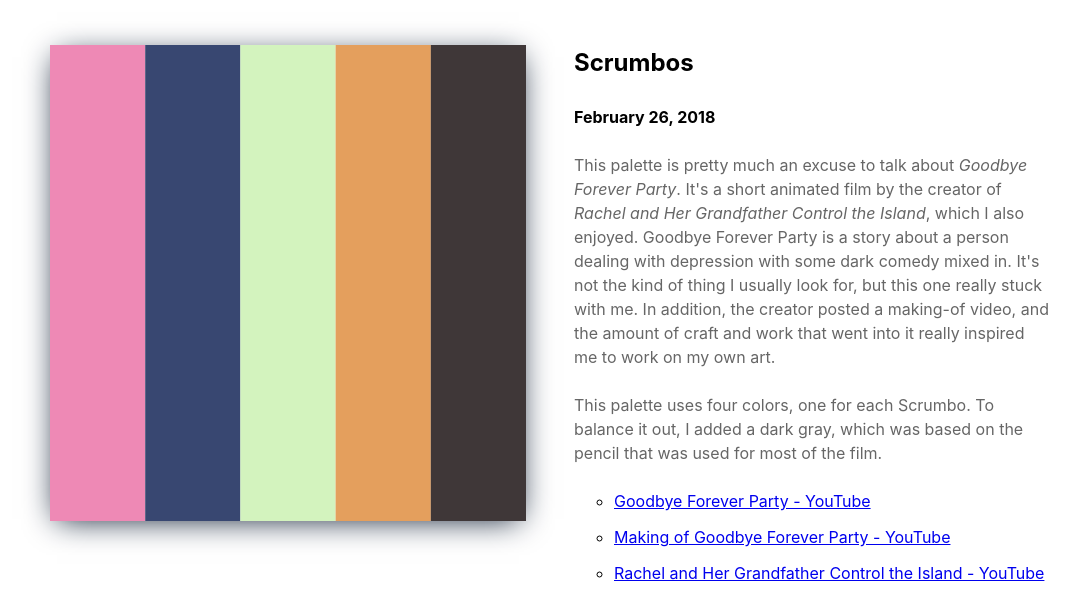
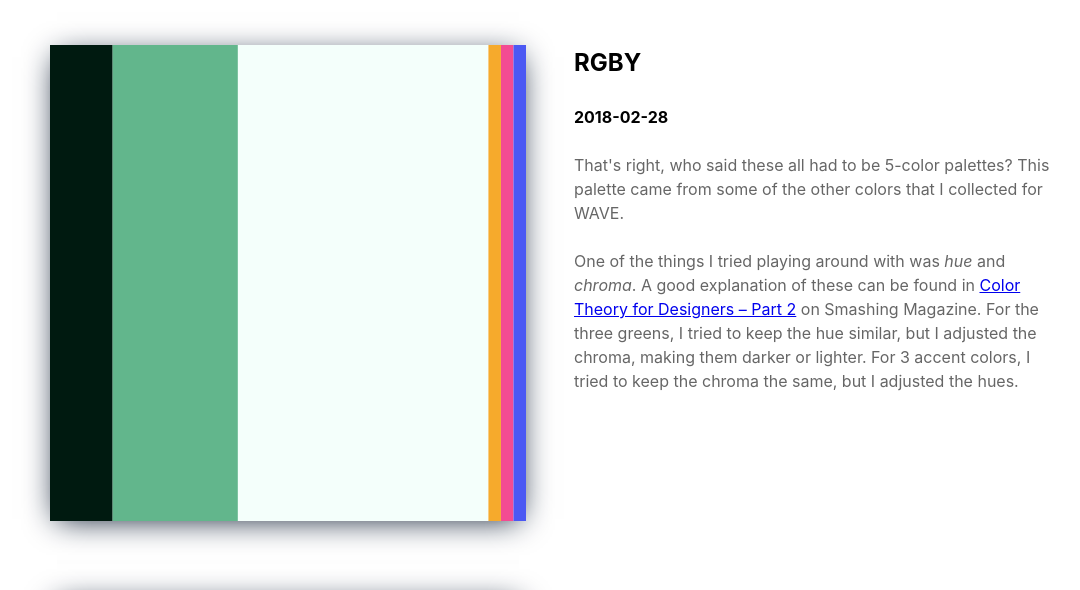
Before and after one commit to reccanti/gatsby-portfolio, a Gatsby site: page /colors in a window 1280 px wide. Shown: the part 210-800 px from the top of the page, without its empty margins (90-1170 px from the left). Built offline with nearby package versions, Linux system fonts and the light colour scheme; Gatsby itself is replaced by a stand-in of ours.

Commit message:
Add RGBY post
Adds a new post and updates the graphql so that it will always show
posts in the order of the date they were published in descending order.

```diff
--- /dev/null
+++ b/data/posts/RGBY.md
@@ -0,0 +1,28 @@
+---
+title: "RGBY"
+category: "Colors"
+date: "2018-02-28"
+colors:
+    -
+        color: "#001A10"
+        width: 5
+    -
+        color: "#62B68C"
+        width: 10
+    -
+        color: "#F4FFFB"
+        width: 20
+    -
+        color: "#F6AA2C"
+        width: 1
+    -
+        color: "#F34B92"
+        width: 1
+    -
+        color: "#4B58F3"
+        width: 1
+---
+
+That's right, who said these all had to be 5-color palettes? This palette came from some of the other colors that I collected for WAVE.
+
+One of the things I tried playing around with was _hue_ and _chroma_. A good explanation of these can be found in [Color Theory for Designers – Part 2](https://www.smashingmagazine.com/2010/02/color-theory-for-designers-part-2-understanding-concepts-and-terminology/) on Smashing Magazine. For the three greens, I tried to keep the hue similar, but I adjusted the chroma, making them darker or lighter. For 3 accent colors, I tried to keep the chroma the same, but I adjusted the hues.
--- a/data/posts/Scrumbos.md
+++ b/data/posts/Scrumbos.md
@@ -1,7 +1,7 @@
 ---
 title: "Scrumbos"
 category: "Colors"
-date: "February 26, 2018"
+date: "2018-02-26"
 colors:
     -
         color: "#EE89B5"
--- a/data/posts/WAVE.md
+++ b/data/posts/WAVE.md
@@ -1,7 +1,7 @@
 ---
 title: "WAVE"
 category: "Colors"
-date: "February 25, 2018"
+date: "2018-02-25"
 colors:
     -
         color: "#EEFFFF"
--- a/src/pages/colors.js
+++ b/src/pages/colors.js
@@ -26,7 +26,7 @@ const ColorPage = ({ data }) => {
 
 export const query = graphql`
   query colorBlogQuery {
-    allMarkdownRemark(filter: { frontmatter: { category: { eq: "Colors" } } }) {
+    allMarkdownRemark(filter: { frontmatter: { category: { eq: "Colors" } } }, sort: { fields:[frontmatter___date], order:DESC}) {
       edges {
         node {
           id
```
